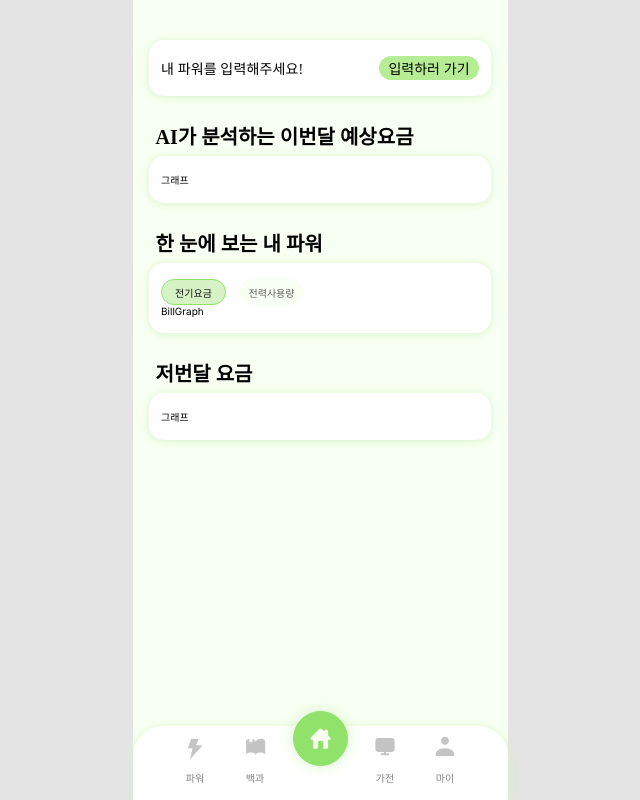
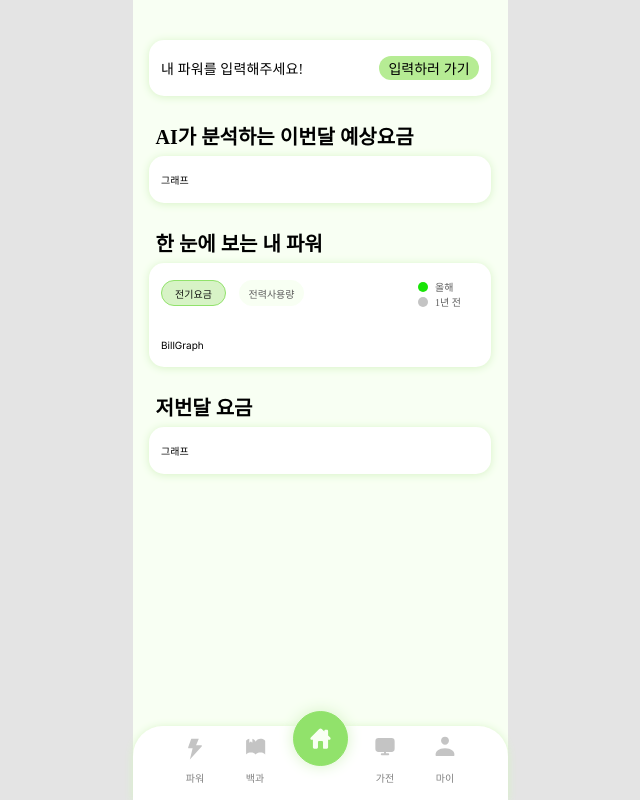
Before and after one commit to GreenSpark-greenspark/greenspark-frontend, a Next.js app: page /power in a window 1280 px wide. Shown: the whole page, without its empty margins (320-960 px from the left). Built offline with nearby package versions, Linux system fonts and the light colour scheme.

Commit message:
feat: 범례 추가

```diff
--- a/src/app/_component/power/GraphCharge.tsx
+++ b/src/app/_component/power/GraphCharge.tsx
@@ -18,6 +18,7 @@ export default function GraphCharge() {
       <p className={styles.title}>한 눈에 보는 내 파워</p>
       <div className={styles.wrap}>
         <Box>
+          <div className={graphStyles.topContainer}>
             <div className={graphStyles.btnContainer}>
               <div
                 className={`${graphStyles.graphBtn} ${activeButton === "bill" ? graphStyles.btnActive : ""}`}
@@ -33,6 +34,17 @@ export default function GraphCharge() {
                 <p>전력사용량</p>
               </div>
             </div>
+            <div className={graphStyles.yearContainer}>
+              <div className={graphStyles.yearUnit}>
+                <div className={graphStyles.greenCircle} />
+                <p>올해</p>
+              </div>
+              <div className={graphStyles.yearUnit}>
+                <div className={graphStyles.greyCircle} />
+                <p>1년 전</p>
+              </div>
+            </div>
+          </div>
           {activeButton === "bill" && <BillGraph />}
           {activeButton === "usage" && <UsageGraph />}
         </Box>
--- a/src/app/_component/power/graph.common.module.css
+++ b/src/app/_component/power/graph.common.module.css
@@ -1,9 +1,18 @@
+.topContainer {
+  display: flex;
+  align-items: center;
+  justify-content: space-between;
+  width: 30rem;
+  margin-bottom: 3.2em;
+}
+
+/* 버튼 */
 .graphBtn {
   width: 6.3rem;
   height: 2.4rem;
   border-radius: 2em;
   background: var(--Base-Color, #f8fff3);
-  border: 1px solid var(--Point-Color, #f8fff3);
+  border: 0.1em solid var(--Point-Color, #f8fff3);
 
   color: var(--Color-3, #5e5e5e);
   text-align: center;
@@ -30,3 +39,35 @@
   width: 14.3rem;
   justify-content: space-between;
 }
+
+/* 범례 */
+.yearContainer {
+  height: 2.8rem;
+  display: flex;
+  flex-direction: column;
+  justify-content: space-between;
+}
+.yearUnit {
+  color: #5e5e5e;
+  font-family: Pretendard;
+  font-size: 10px;
+  font-style: normal;
+  font-weight: 400;
+  line-height: normal;
+  display: flex;
+  align-items: center;
+}
+.greenCircle {
+  width: 1rem;
+  height: 1rem;
+  background-color: #19e407;
+  border-radius: 50%;
+  margin-right: 0.7em;
+}
+.greyCircle {
+  width: 1rem;
+  height: 1rem;
+  background-color: #c4c4c4;
+  border-radius: 50%;
+  margin-right: 0.7em;
+}
```
Lines whose indentation alone changed are shown as unchanged.
